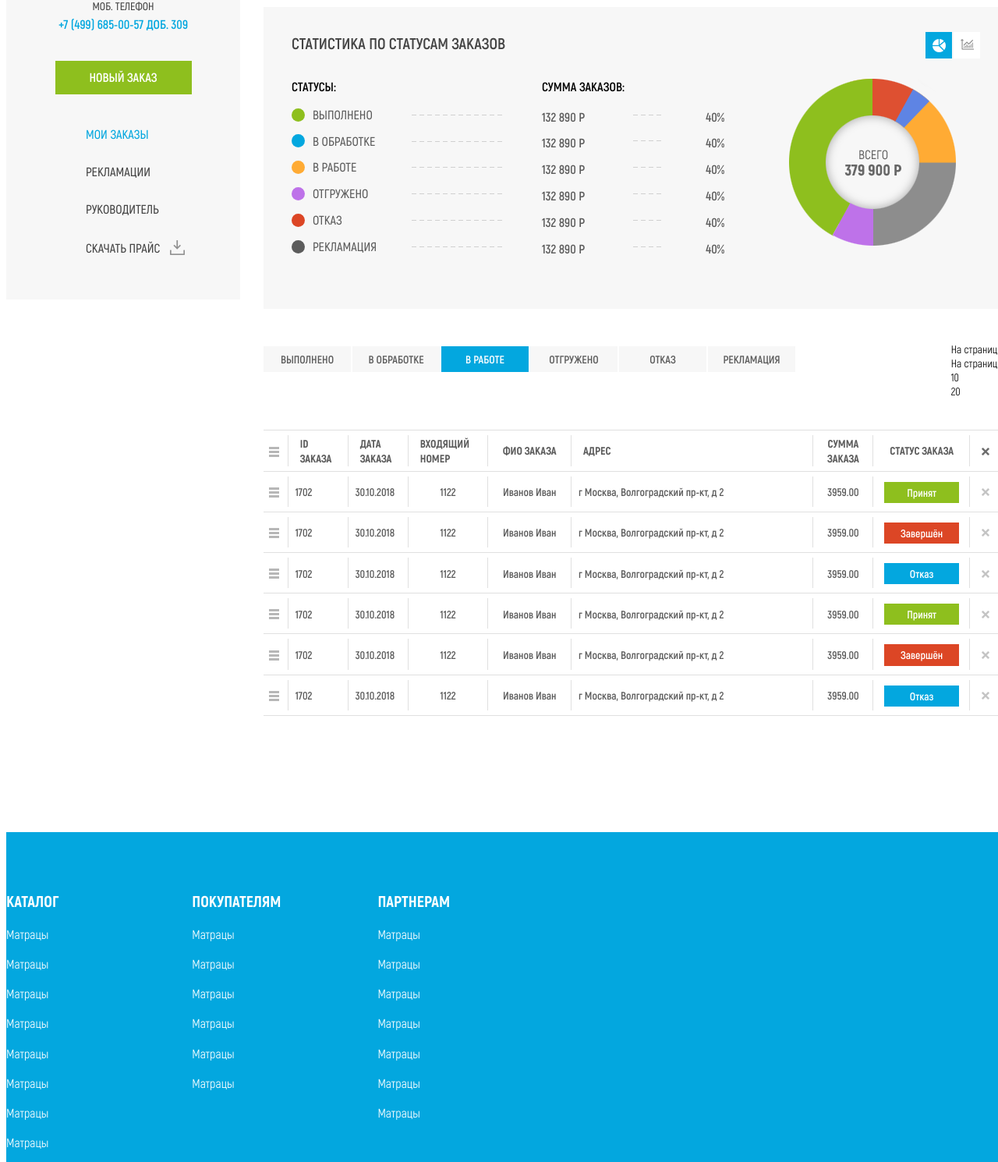
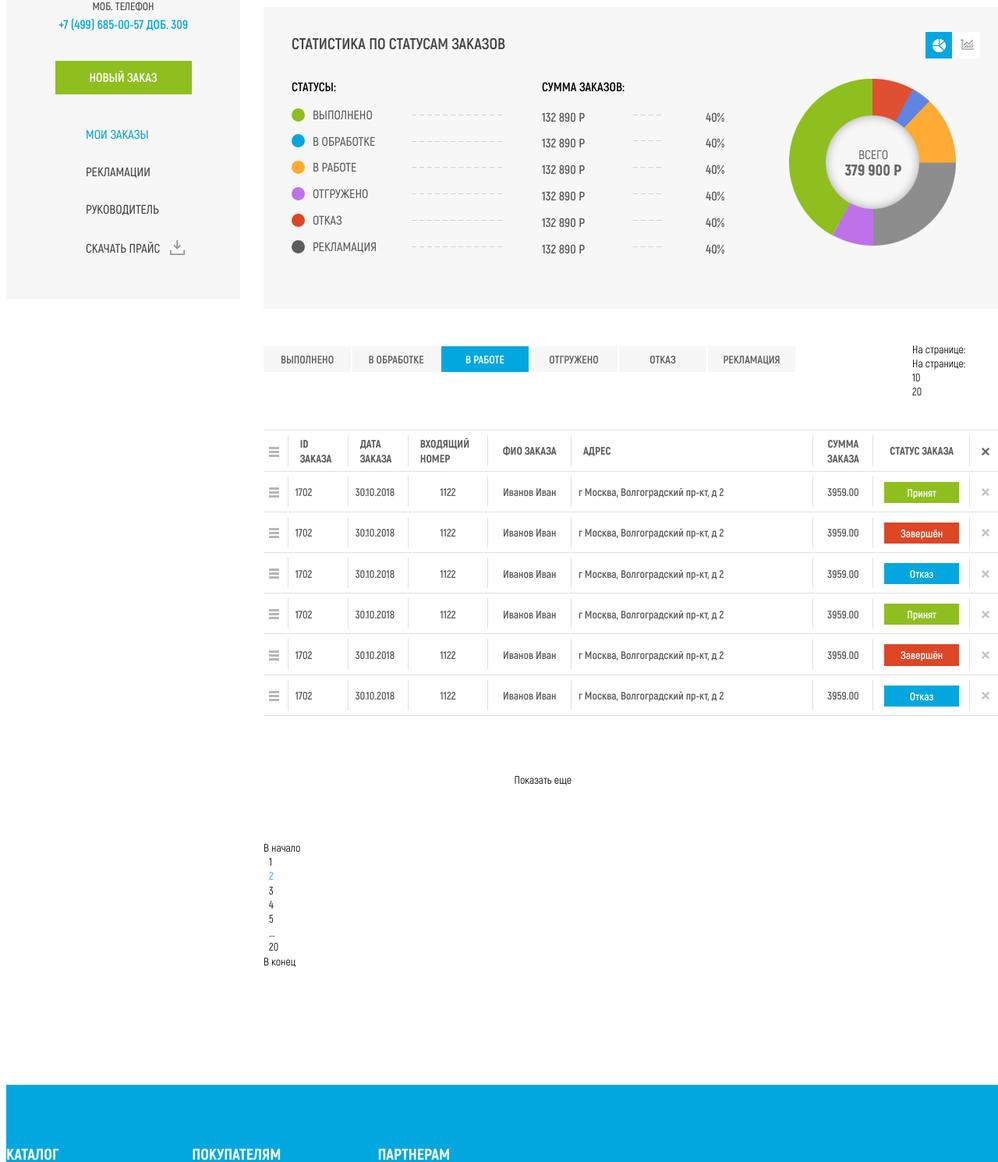
Before and after one commit to mexcaptain93/lonax, a Node project: template dev/pug/pages/lk.pug in a window 1280 px wide. Shown: the part 523-2013 px from the top of the page at 78% size. Run offline with Node 20 templates, Linux system fonts and the light colour scheme; the template is opened without the code that fills it, so the values that code supplies are empty; style sheets or scripts are compiled from the project's sources; some libraries are stand-ins or nearby versions.

Commit message:
Orders pagination + select fix

```diff
--- a/dev/pug/pages/lk.pug
+++ b/dev/pug/pages/lk.pug
@@ -344,3 +344,26 @@ block content
                 .table__td.table__td_center
                     a(href='#')
                         i.delete
+        .orders__pagination
+            .pagination
+                .pagination-more
+                    .show Показать еще
+                .pagination-box
+                    .prev В начало
+                    .pages
+                        ul
+                            li
+                                a(href='#') 1
+                            li
+                                a.active(href='#') 2
+                            li
+                                a(href='#') 3
+                            li
+                                a(href='#') 4
+                            li
+                                a(href='#') 5
+                            li
+                                a(href='#') ...
+                            li
+                                a(href='#') 20
+                    .next В конец
--- a/dev/static/stylus/components/components.styl
+++ b/dev/static/stylus/components/components.styl
@@ -1,2 +1,4 @@
 @import 'responsive.css'
 @import 'nice-select.css'
+@import 'font-awesome.min.css'
+@import 'other.css'
--- /dev/null
+++ b/dev/static/stylus/components/other.css
@@ -0,0 +1,149 @@
+.main .pagination {
+    margin:  10px 0 0;
+    display: inline-block;
+    vertical-align:  top;
+    width: 100%;
+    text-align: center;
+}
+
+.main .pagination .pagination-box {
+    text-align:  center;
+    font-size: 18px;
+    line-height:  1;
+    margin: 0 0 40px;
+}
+
+.main .pagination .pagination-box .prev, .main .pagination .pagination-box .next {
+    display:  inline-block;
+    vertical-align:  middle;
+    text-transform:  uppercase;
+    color: #555555;
+    border-bottom: 1px solid #8b8b8b;
+    cursor:  pointer;
+    transition: .3s all;
+}
+
+.main .pagination .pagination-box .pages {
+    display: inline-block;
+    vertical-align: middle;
+    margin: 0 20px;
+}
+
+.main .pagination .pagination-box .pages ul li {
+    display:  inline-block;
+    vertical-align:  middle;
+    margin: 0 8px;
+}
+
+.main .pagination .pagination-box .pages ul li a {
+    line-height: 1;
+    color: #555555;
+    border-bottom: 1px solid #8b8b8b;
+    transition: .3s all;
+}
+
+.main .pagination .pagination-box .prev:hover, .main .pagination .pagination-box .next:hover {
+    color: #04a7e0;
+    border-color:  transparent;
+}
+
+.main .pagination .pagination-box .pages ul li a:hover {
+    color: #04a7e0;
+    border-color:  transparent;
+}
+
+.main .pagination .pagination-more {
+    background: #f6f6f6;
+    text-align:  center;
+    text-transform:  uppercase;
+    padding: 18px 32px;
+    position:  relative;
+    cursor:  pointer;
+    transition: .3s all;
+    outline: 3px solid transparent;
+}
+
+.main .pagination .pagination-more:hover {
+    outline: 3px solid #dadada;
+}
+
+.main .pagination .pagination-more.small {
+    display: inline-block;
+    vertical-align: top;
+    padding: 18px 80px;
+    margin: 0 0 30px;
+}
+
+.main .pagination .pagination-more .show {
+    font-weight:  bold;
+    color: #555555;
+    font-size:  18px;
+    line-height:  1;
+}
+
+.main .pagination .pagination-more .show span {
+    display:  block;
+    margin: 5px 0 0;
+    color: #9c9c9c;
+}
+
+.main .pagination .pagination-more:before, .main .pagination .pagination-more:after {
+    position:  absolute;
+    font: normal normal normal 40px/1 FontAwesome;
+}
+
+.main .pagination .pagination-more.small:before, .main .pagination .pagination-more.small:after {
+    font-size: 30px;
+}
+
+.main .pagination .pagination-more:before {
+    content: '\f103';
+    left: 32px;
+    top: 51%;
+    transform: translateY(-50%);
+    color: #bababa;
+}
+
+.main .pagination .pagination-more:after {
+    content: '\f103';
+    right: 32px;
+    top: 51%;
+    transform: translateY(-50%);
+    color: #bababa;
+}
+
+.main .pagination .btn {
+    margin:  0 auto;
+    text-align:  center;
+}
+
+.main .pagination .btn a {
+    display:  block;
+    width:  170px;
+    text-align:  center;
+    height: 44px;
+    line-height: 42px;
+    border: 1px solid #04a7e0;
+    color: #04a7e0;
+    text-transform:  uppercase;
+    margin:  0 auto;
+    font-weight:  bold;
+    font-size: 16px;
+    transition: .3s all;
+}
+
+.main .pagination .btn.gray a {
+    border: 1px solid #f7f7f7;
+    background: #f7f7f7;
+    color: #444;
+}
+
+.main .pagination .btn a:hover {
+    background: #04a7e0;
+    color: #FFF;
+}
+
+.main .pagination .btn.gray a:hover {
+    background: #444;
+    border: 1px solid #444;
+}
--- a/dev/static/stylus/pages/lk.styl
+++ b/dev/static/stylus/pages/lk.styl
@@ -332,6 +332,9 @@
       position: relative
       top: -5px
 
+      .nice-select
+        width: 118px
+
     .radio
 
       input
@@ -346,6 +349,7 @@
     &__table
       display: table
       width: 100%
+      margin-bottom: 48px
 
       .table
 
@@ -473,3 +477,28 @@
           height: 10px
           background-image: url('../img/general/icon-order-delete.png')
           background-repeat: no-repeat
+
+    &__pagination
+
+      .pagination-more
+        width: 307px
+        margin: 0 auto
+        padding-top: 25px
+        padding-bottom: 25px
+        margin-bottom: 44px
+
+        &::before
+          font-size: 50px
+
+        &::after
+          font-size: 50px
+
+      .pagination-box
+
+        .pages
+
+          margin: 0 7px
+
+          .active
+            color: $blue
+            border-bottom: transparent
```
Also changed, not shown: dev/static/fonts/fontawesome-webfont.ttf (added), dev/static/fonts/fontawesome-webfont.woff (added), dev/static/fonts/fontawesome-webfont.woff2 (added), dev/static/stylus/components/font-awesome.min.css (added).
